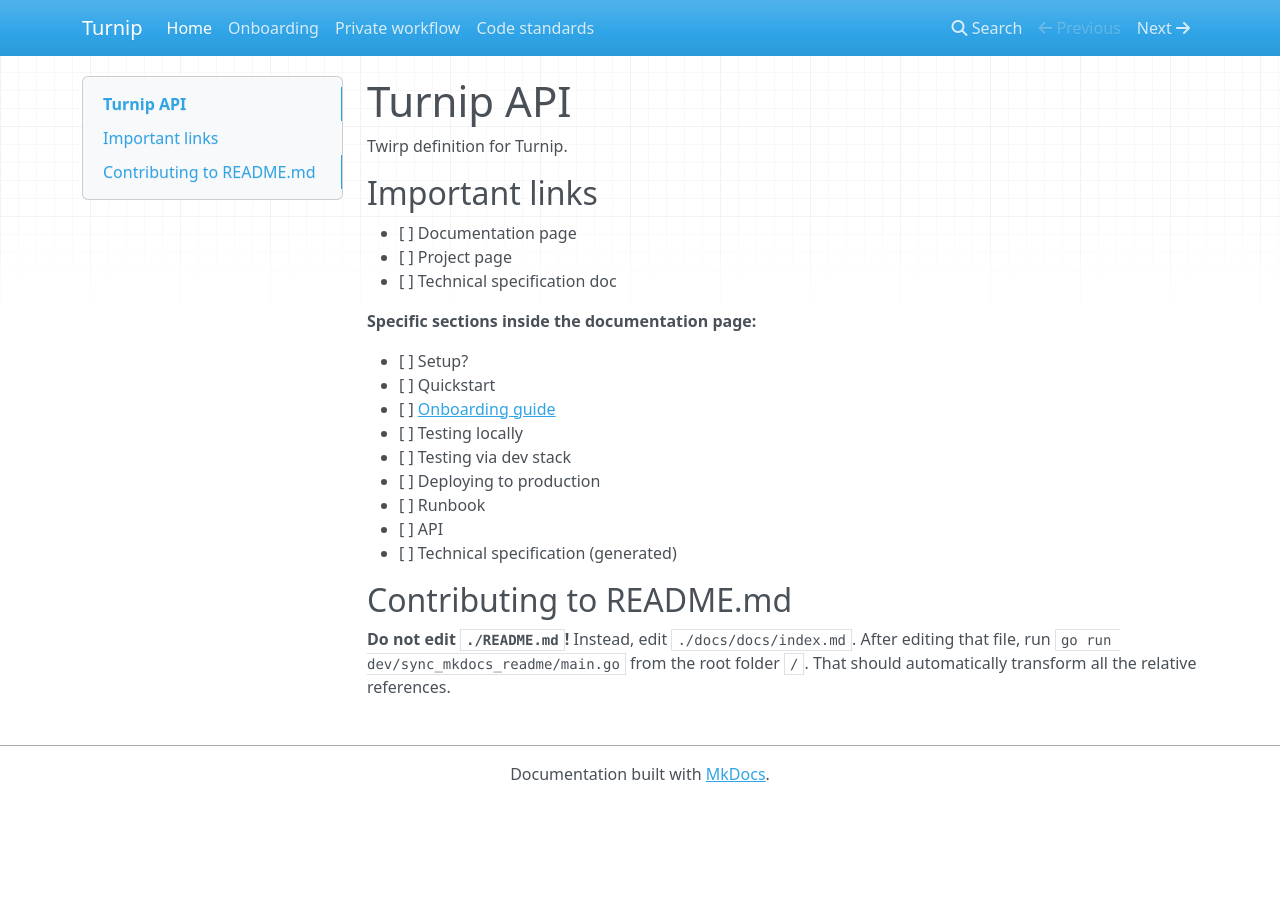
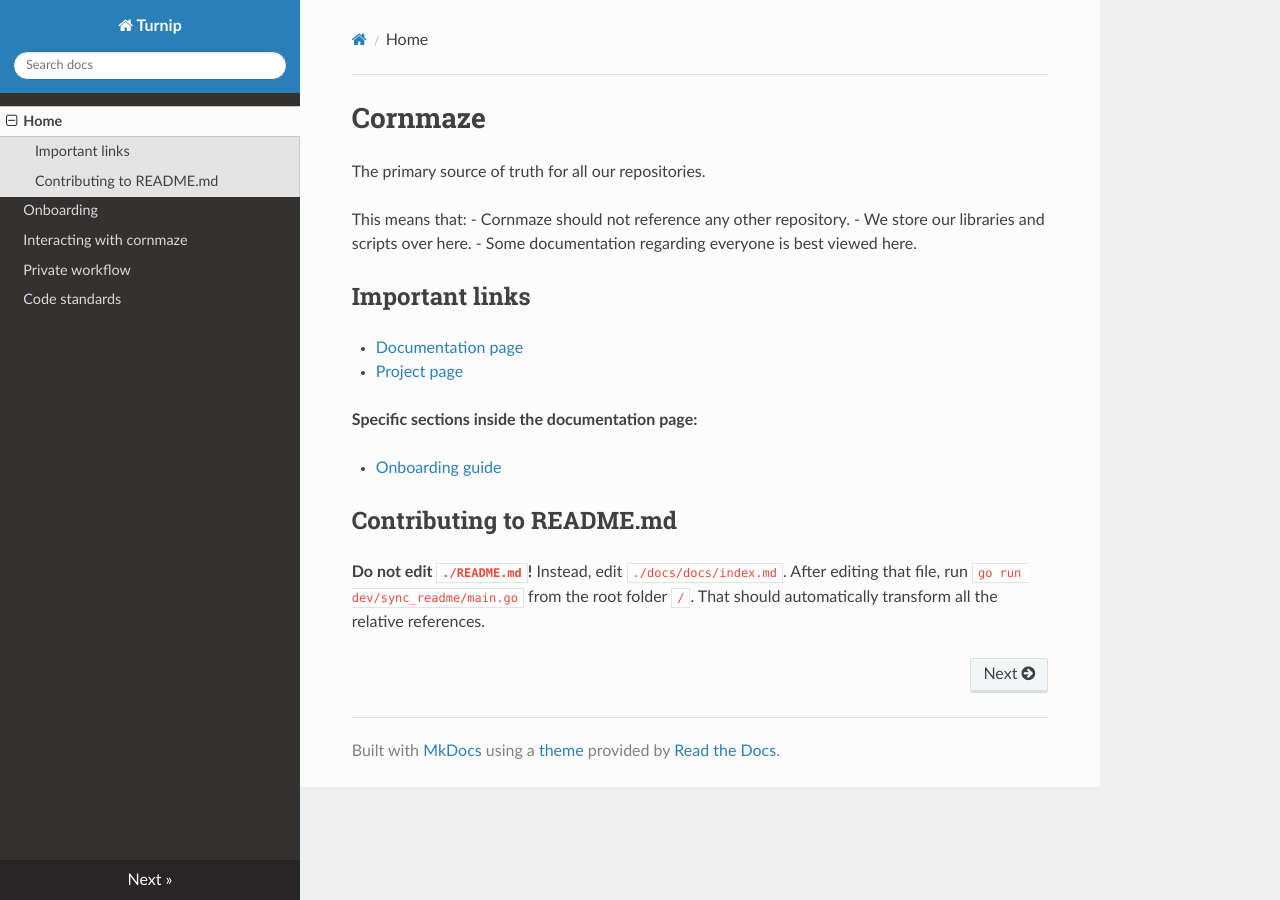
Before and after one commit to TurnipXenon/cornmaze, an MkDocs documentation site: the page built from docs/docs/index.md, in a window 1280 px wide. Built offline with MkDocs 1.6.1, drawn with Linux system fonts in a browser that asks for light colours; nearby versions of some CDN libraries.

Commit message:
Adapt documentation for cornmaze

```diff
--- a/docs/docs/index.md
+++ b/docs/docs/index.md
@@ -1,27 +1,23 @@
-# Turnip API
+# Cornmaze
 
-Twirp definition for Turnip.
+The primary source of truth for all our repositories.
+
+This means that:
+- Cornmaze should not reference any other repository.
+- We store our libraries and scripts over here.
+- Some documentation regarding everyone is best viewed here.
 
 ## Important links
 
-- [ ] Documentation page
-- [ ] Project page
-- [ ] Technical specification doc
+- [Documentation page](./index.md)
+- [Project page](https://github.com/users/TurnipXenon/projects/8)
 
 **Specific sections inside the documentation page:**
 
-- [ ] Setup?
-- [ ] Quickstart
-- [ ] [Onboarding guide](./onboarding.md)
-- [ ] Testing locally
-- [ ] Testing via dev stack
-- [ ] Deploying to production
-- [ ] Runbook
-- [ ] API
-- [ ] Technical specification (generated)
+- [Onboarding guide](./onboarding.md)
 
 ## Contributing to README.md
 
 **Do not edit `./README.md`!** Instead, edit `./docs/docs/index.md`. After editing that file,
-run `go run dev/sync_mkdocs_readme/main.go` from the root folder `/`. That should automatically transform all the
+run `go run dev/sync_readme/main.go` from the root folder `/`. That should automatically transform all the
 relative references.
--- a/docs/mkdocs.yml
+++ b/docs/mkdocs.yml
@@ -1,6 +1,9 @@
 site_name: Turnip
+theme:
+  name: readthedocs
 nav:
   - Home: index.md
   - Onboarding: onboarding.md
+  - Interacting with cornmaze: interacting_with_cornmaze.md
   - Private workflow: private_workflow.md
   - Code standards: code_standards.md
```
Also changed, not shown: docs/docs/code_standards.md (+25 -0 lines), docs/docs/interacting_with_cornmaze.md (added, +12 -0 lines), docs/docs/onboarding.md (+1 -12 lines), README.md.
